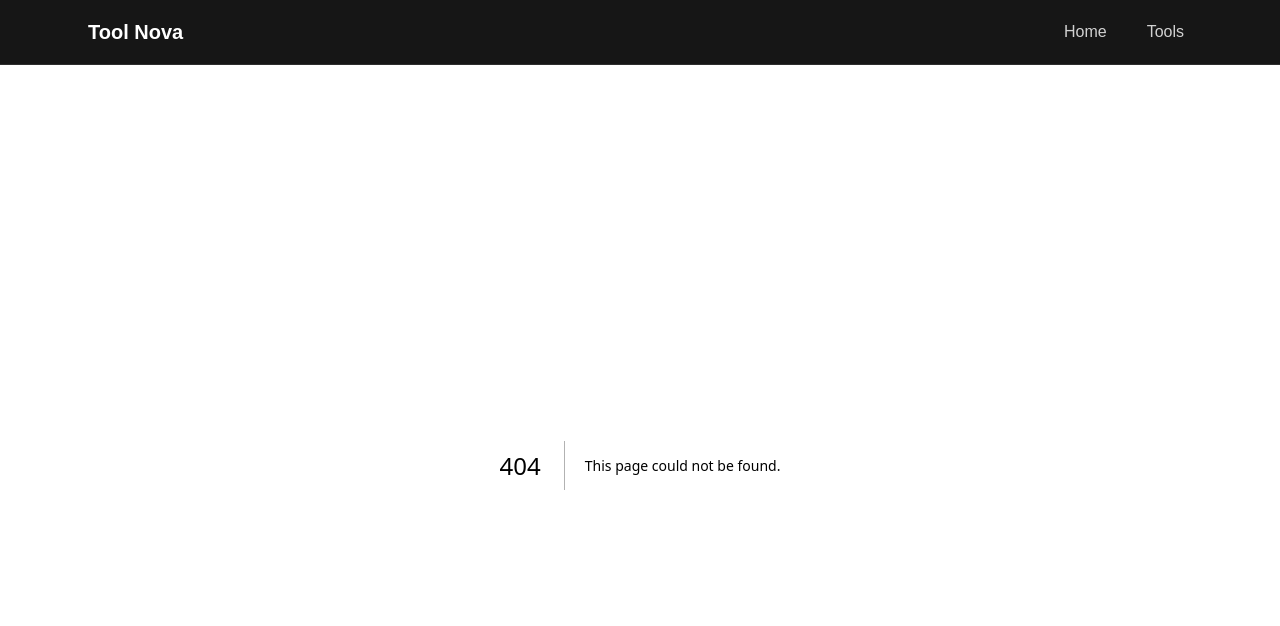
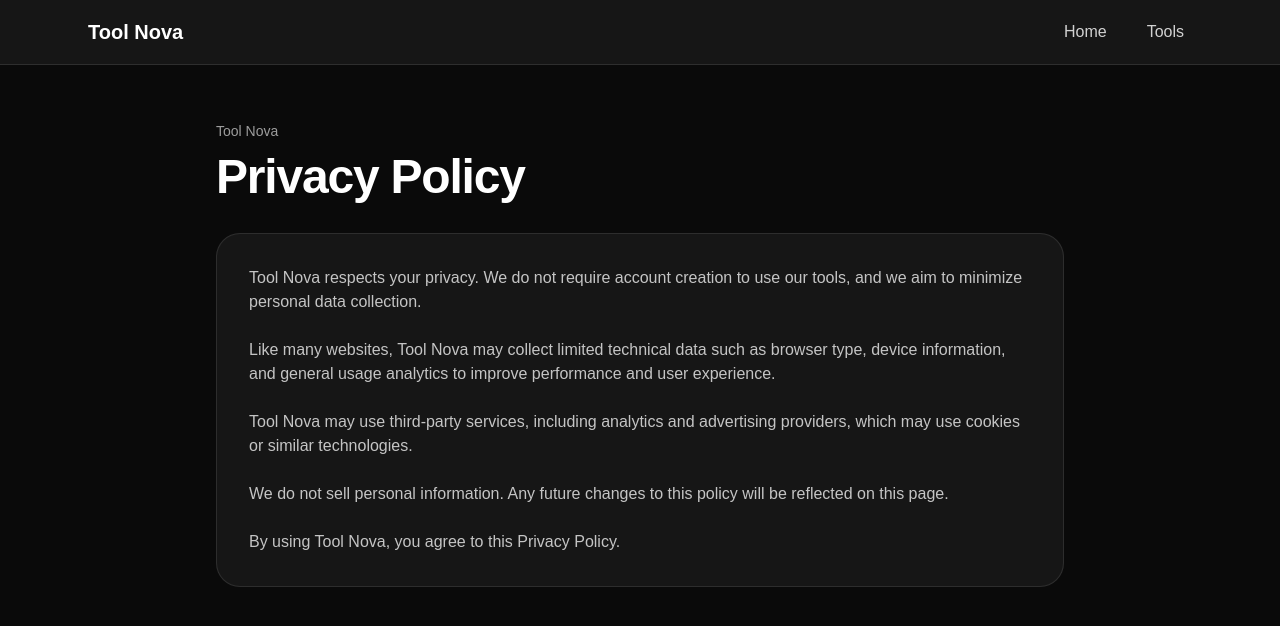
Before and after one commit to spacekjk/tool-nova-site, a Next.js app: page /privacy in a window 1280 px wide. Before the commit this address had no page. Shown: the top 626 px of the page. Built offline with nearby package versions, Linux system fonts and the light colour scheme.

Commit message:
add about privacy terms and contact pages

```diff
--- /dev/null
+++ b/app/about/page.tsx
@@ -0,0 +1,35 @@
+export default function AboutPage() {
+  return (
+    <main className="min-h-screen bg-neutral-950 text-white">
+      <section className="mx-auto max-w-4xl px-6 py-14">
+        <p className="mb-3 text-sm text-white/60">Tool Nova</p>
+        <h1 className="text-4xl font-bold tracking-tight sm:text-5xl">
+          About Tool Nova
+        </h1>
+
+        <div className="mt-8 space-y-6 rounded-3xl border border-white/10 bg-white/5 p-8 text-white/75">
+          <p>
+            Tool Nova is a free online tools website built to provide simple,
+            fast, and practical utilities for everyday use.
+          </p>
+
+          <p>
+            Our goal is to make useful calculators, converters, generators, and
+            text tools accessible without sign-up, subscriptions, or unnecessary
+            complexity.
+          </p>
+
+          <p>
+            Tool Nova is designed for students, writers, developers,
+            professionals, and anyone who needs quick answers online.
+          </p>
+
+          <p>
+            We continue to expand the site by adding more tools and improving
+            usability over time.
+          </p>
+        </div>
+      </section>
+    </main>
+  );
+}
--- /dev/null
+++ b/app/contact/page.tsx
@@ -0,0 +1,28 @@
+export default function ContactPage() {
+  return (
+    <main className="min-h-screen bg-neutral-950 text-white">
+      <section className="mx-auto max-w-4xl px-6 py-14">
+        <p className="mb-3 text-sm text-white/60">Tool Nova</p>
+        <h1 className="text-4xl font-bold tracking-tight sm:text-5xl">
+          Contact
+        </h1>
+
+        <div className="mt-8 space-y-6 rounded-3xl border border-white/10 bg-white/5 p-8 text-white/75">
+          <p>
+            If you have feedback, suggestions, bug reports, or tool requests,
+            you can contact Tool Nova through the email address below.
+          </p>
+
+          <p>
+            Email: <span className="font-medium text-white">archisanta@gmail.com</span>
+          </p>
+
+          <p>
+            We welcome suggestions for new calculators, converters, generators,
+            and text tools.
+          </p>
+        </div>
+      </section>
+    </main>
+  );
+}
--- a/app/page.tsx
+++ b/app/page.tsx
@@ -142,6 +142,18 @@ export default function HomePage() {
           </div>
         </div>
       </section>
+
+      <section className="mx-auto max-w-6xl px-6 pb-16">
+        <div className="flex flex-wrap gap-4 border-t border-white/10 pt-8 text-sm text-white/60">
+          <a href="/about" className="hover:text-white">About</a>
+          <a href="/privacy" className="hover:text-white">Privacy</a>
+          <a href="/terms" className="hover:text-white">Terms</a>
+          <a href="/contact" className="hover:text-white">Contact</a>
+        </div>
+      </section>
+
+
+
     </main>
   );
 }
--- /dev/null
+++ b/app/privacy/page.tsx
@@ -0,0 +1,40 @@
+export default function PrivacyPage() {
+  return (
+    <main className="min-h-screen bg-neutral-950 text-white">
+      <section className="mx-auto max-w-4xl px-6 py-14">
+        <p className="mb-3 text-sm text-white/60">Tool Nova</p>
+        <h1 className="text-4xl font-bold tracking-tight sm:text-5xl">
+          Privacy Policy
+        </h1>
+
+        <div className="mt-8 space-y-6 rounded-3xl border border-white/10 bg-white/5 p-8 text-white/75">
+          <p>
+            Tool Nova respects your privacy. We do not require account creation
+            to use our tools, and we aim to minimize personal data collection.
+          </p>
+
+          <p>
+            Like many websites, Tool Nova may collect limited technical data
+            such as browser type, device information, and general usage
+            analytics to improve performance and user experience.
+          </p>
+
+          <p>
+            Tool Nova may use third-party services, including analytics and
+            advertising providers, which may use cookies or similar
+            technologies.
+          </p>
+
+          <p>
+            We do not sell personal information. Any future changes to this
+            policy will be reflected on this page.
+          </p>
+
+          <p>
+            By using Tool Nova, you agree to this Privacy Policy.
+          </p>
+        </div>
+      </section>
+    </main>
+  );
+}
--- a/app/sitemap.ts
+++ b/app/sitemap.ts
@@ -5,6 +5,10 @@ export default function sitemap(): MetadataRoute.Sitemap {
 
   const routes = [
     "",
+    "/about",
+    "/privacy",
+    "/terms",
+    "/contact",
     "/calculators",
     "/text-tools",
     "/generators",
--- /dev/null
+++ b/app/terms/page.tsx
@@ -0,0 +1,41 @@
+export default function TermsPage() {
+  return (
+    <main className="min-h-screen bg-neutral-950 text-white">
+      <section className="mx-auto max-w-4xl px-6 py-14">
+        <p className="mb-3 text-sm text-white/60">Tool Nova</p>
+        <h1 className="text-4xl font-bold tracking-tight sm:text-5xl">
+          Terms of Use
+        </h1>
+
+        <div className="mt-8 space-y-6 rounded-3xl border border-white/10 bg-white/5 p-8 text-white/75">
+          <p>
+            Tool Nova provides free online tools and calculators for general
+            informational and practical use.
+          </p>
+
+          <p>
+            We make reasonable efforts to keep the tools accurate and available,
+            but we do not guarantee uninterrupted access, complete accuracy, or
+            suitability for any specific purpose.
+          </p>
+
+          <p>
+            Users are responsible for how they use the results provided by Tool
+            Nova. The site should not be considered legal, financial, medical,
+            or professional advice.
+          </p>
+
+          <p>
+            By using Tool Nova, you agree to use the site lawfully and
+            responsibly.
+          </p>
+
+          <p>
+            We may update or change these terms at any time by posting revised
+            terms on this page.
+          </p>
+        </div>
+      </section>
+    </main>
+  );
+}
```
